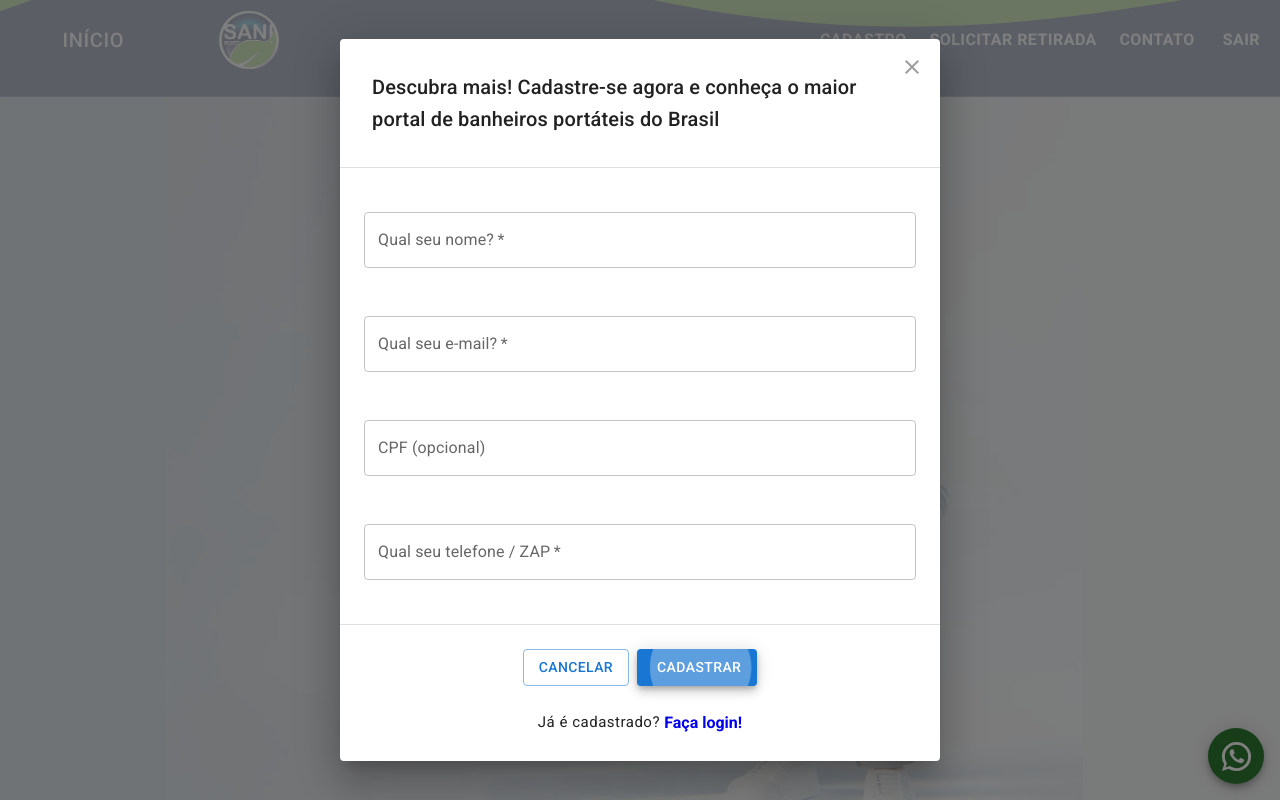
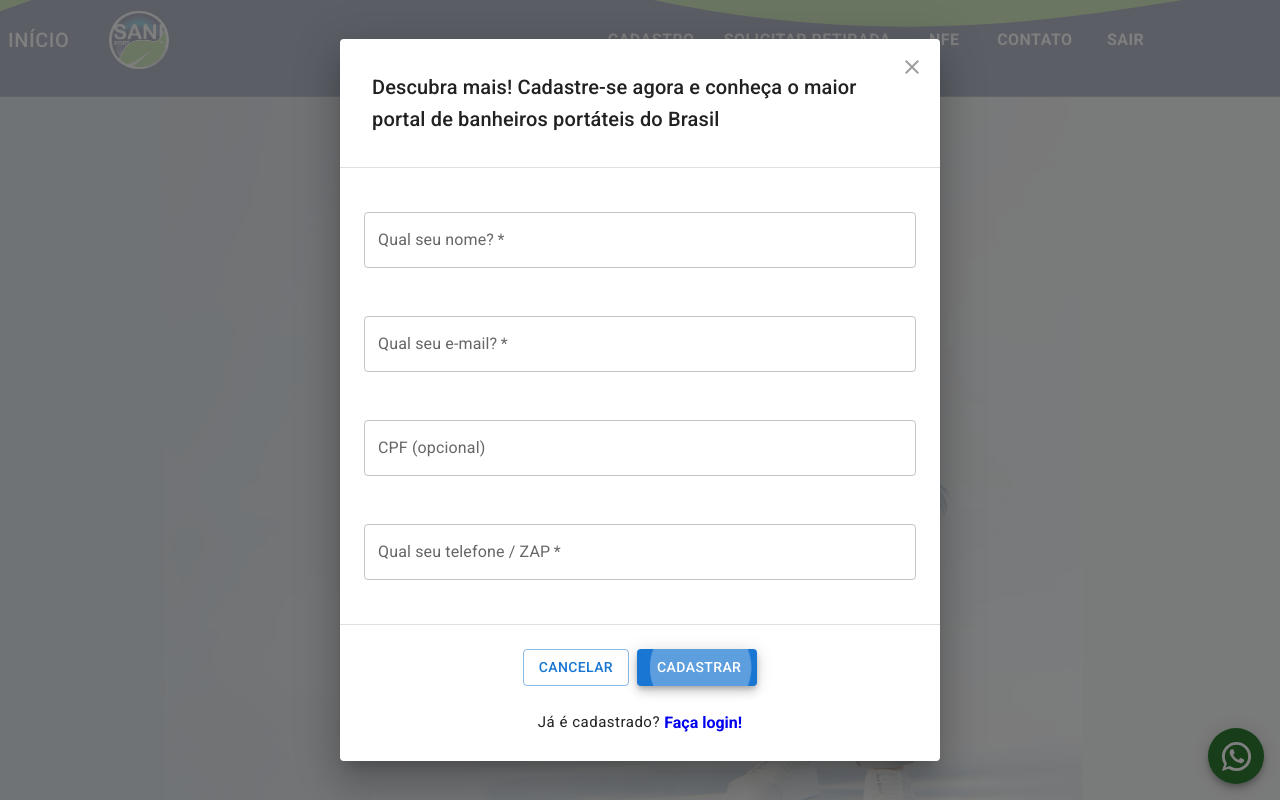
Before and after one commit to gabrielcampoos/saniport, a React (Vite) app: page /saniport in a window 1280 px wide. Shown: the top 800 px of the page. Built offline with nearby package versions, Linux system fonts and the light colour scheme; no server answers; what react-swipeable-views-utils would draw is missing.

Commit message:
Add button Nfe

```diff
--- a/src/pages/Home/components/Appbar/AppbarSm/index.tsx
+++ b/src/pages/Home/components/Appbar/AppbarSm/index.tsx
@@ -48,8 +48,8 @@ export const AppbarSm = () => {
 				>
 					<Grid
 						item
-						xs={3}
-						sm={3}
+						xs={2}
+						sm={2}
 						md={6}
 						sx={{
 							display: 'flex',
@@ -84,8 +84,8 @@ export const AppbarSm = () => {
 
 					<Grid
 						item
-						xs={9}
-						sm={9}
+						xs={10}
+						sm={10}
 						md={6}
 						sx={{
 							width: '100%',
@@ -132,6 +132,17 @@ export const AppbarSm = () => {
 							</Button>
 
 							<Button
+								href="https://auto-nfe.vercel.app"
+								sx={{
+									color: '#fff',
+									fontWeight: 700,
+									fontSize: '0.6rem',
+								}}
+							>
+								<li>Nfe</li>
+							</Button>
+
+							<Button
 								sx={{
 									color: '#fff',
 									fontWeight: 700,
--- a/src/pages/Home/components/Appbar/index.tsx
+++ b/src/pages/Home/components/Appbar/index.tsx
@@ -61,7 +61,7 @@ export const Appbar = () => {
 								item
 								xs={3}
 								sm={3}
-								md={2}
+								md={1}
 								sx={{
 									display: 'flex',
 									justifyContent: 'center',
@@ -82,7 +82,7 @@ export const Appbar = () => {
 								item
 								xs={3}
 								sm={3}
-								md={5}
+								md={4}
 								sx={{
 									display: 'flex',
 									justifyContent: 'flex-start',
@@ -109,7 +109,7 @@ export const Appbar = () => {
 								</Box>
 							</Grid>
 
-							<Grid item xs={9} sm={9} md={5}>
+							<Grid item xs={9} sm={9} md={6}>
 								<Box
 									component="ul"
 									sx={{
@@ -149,6 +149,16 @@ export const Appbar = () => {
 										}}
 									>
 										<li>Solicitar Retirada</li>
+									</Button>
+									<Button
+										href="https://auto-nfe.vercel.app"
+										sx={{
+											color: '#fff',
+											fontWeight: 700,
+											fontSize: '1rem',
+										}}
+									>
+										<li>Nfe</li>
 									</Button>
 									<Button
 										sx={{
```
